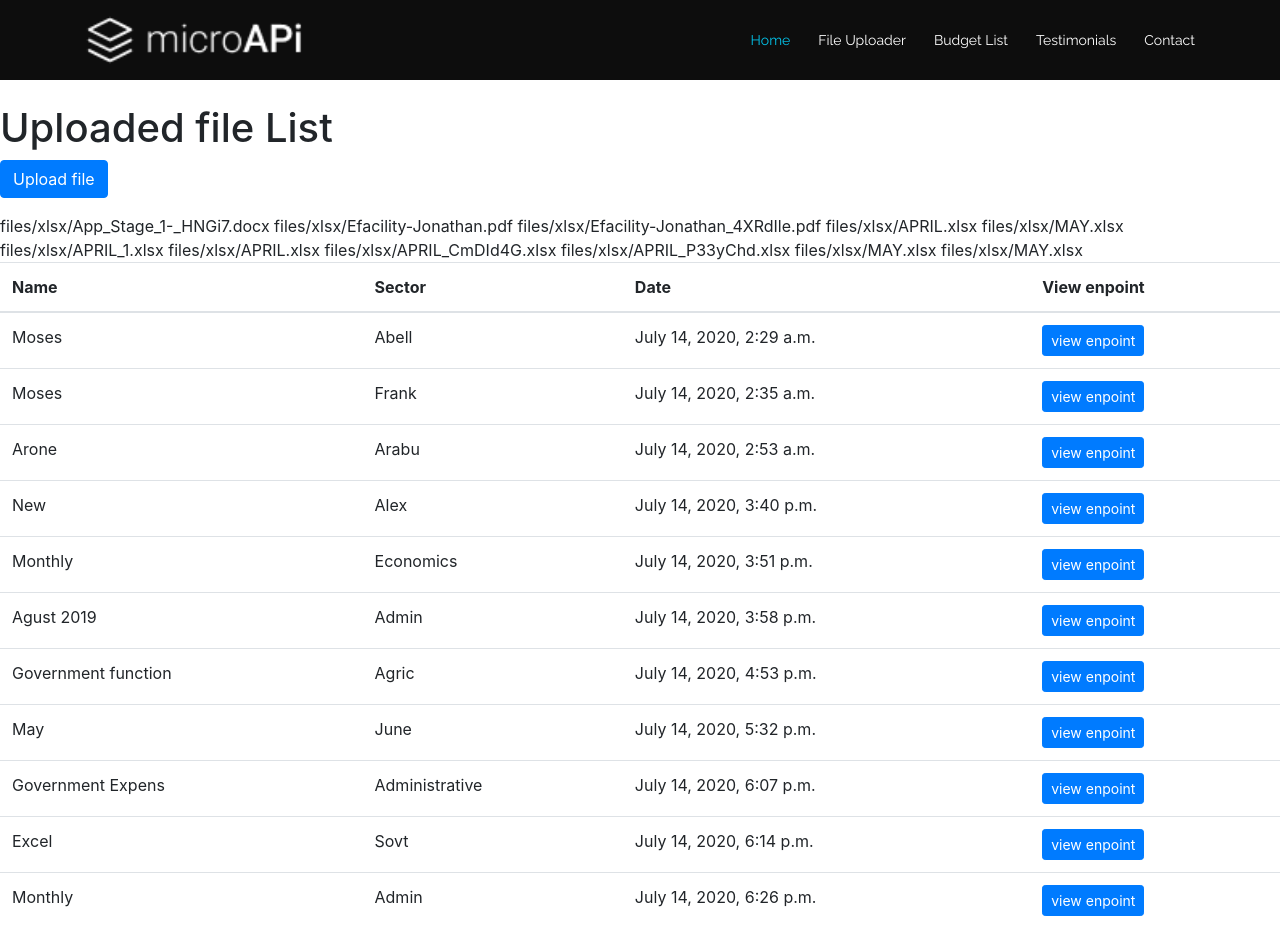
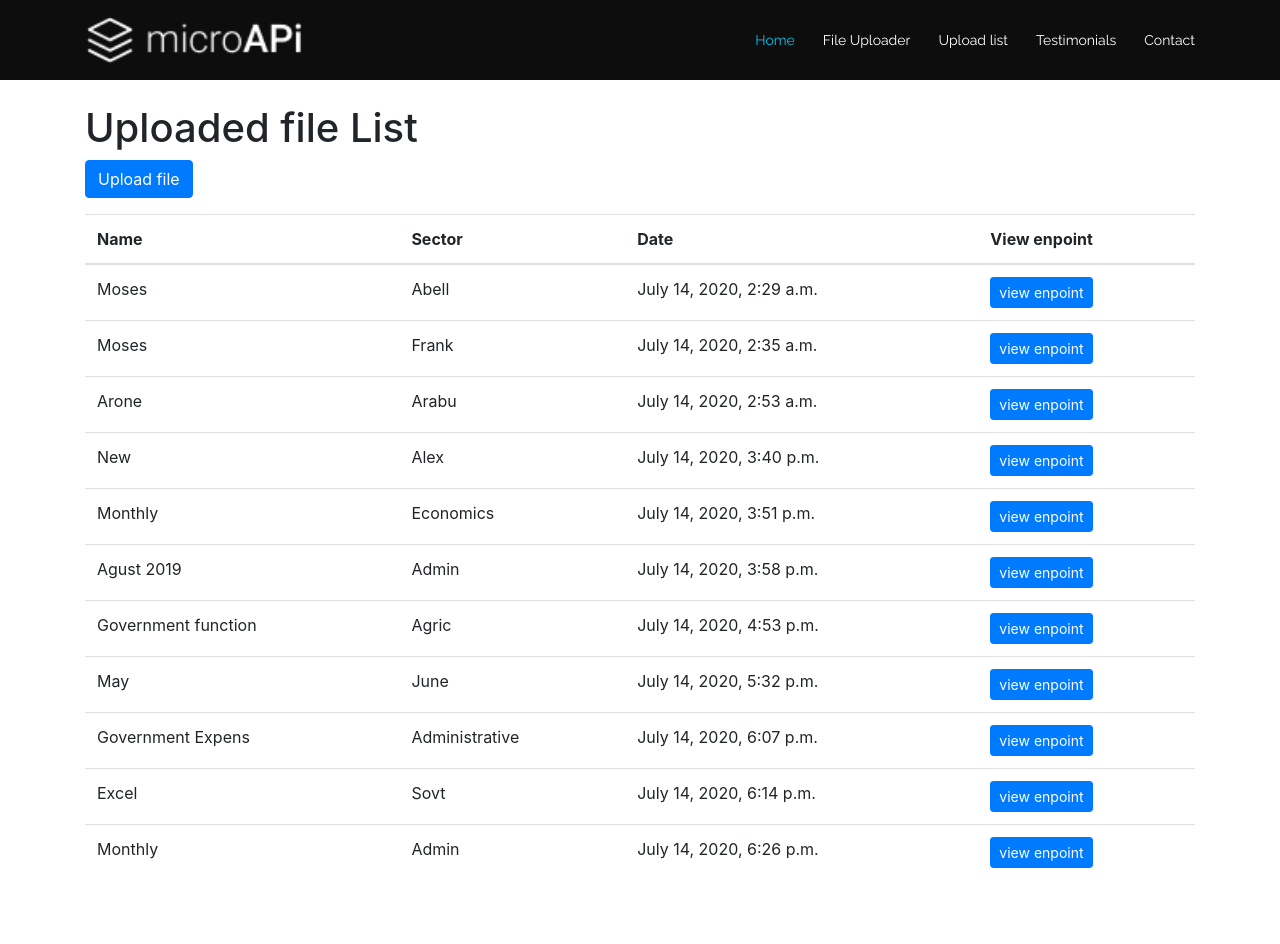
Before and after one commit to frank9th/ExcelMicro-Service, a Django app: page /file_list.html in a window 1280 px wide. After the commit the page ends 868 px from the top, so only its background shows below. Run offline with Django 3.2, Linux system fonts and the light colour scheme; data comes from the database, SQL or seed files in the repository; both versions use the stored data as it was after the commit; some libraries are stand-ins or nearby versions.

Commit message:
fixting minor bug

```diff
--- a/excel_parser/excelApi/templates/base.html
+++ b/excel_parser/excelApi/templates/base.html
@@ -63,8 +63,8 @@
           <li class="active"><a href="{% url 'index' %}">Home</a></li>
           <!--<li><a href="{% url 'upload_file' %}"> Upload File</a></li>-->
          <li><a href="{% url 'file_upload' %}">File Uploader</a></li>
-          <!--<li><a href="{% url 'file_list' %}">Upload list</a></li>-->
-          <li><a href="{% url 'budget' %}">Budget List</a></li>
+          <li><a href="{% url 'file_list' %}">Upload list</a></li>
+          <!--<li><a href="{% url 'budget' %}">Budget List</a></li>-->
           <li><a href="#testimonials">Testimonials</a></li>
 
           </li>
--- a/excel_parser/excelApi/templates/file_list.html
+++ b/excel_parser/excelApi/templates/file_list.html
@@ -4,6 +4,7 @@
 
 
 {% block content %}
+<div class="container">
 <h1> Uploaded file List</h1>
 <p><a href="{% url 'file_upload' %}" class ="btn btn-primary "> Upload file</a></p>
 <table class= "table">
@@ -23,11 +24,12 @@
 		<td> {{file.upload_at }}</td>
 		<td>
 			<a href="{% url 'excel_file' pk=file.id %}" class ="btn btn-primary btn-sm" target="blank"> view enpoint</a></td>
-			{{ file.xlsx }}
+			<!--{{ file.xlsx }}-->
+			<!--{{file.xlsx.url }}-->
 	{% endfor %}
-	<!--
-{{file.xlsx.url }}-->
+
 </tbody>
 </table>
+</div>
 
 {% endblock %}
--- a/excel_parser/excelApi/templates/file_upload.html
+++ b/excel_parser/excelApi/templates/file_upload.html
@@ -33,8 +33,9 @@
               Upload Excel file
             </p>
             <h4 class="section-title">  Your API > | Excel API</h4>
-            <p>
+            <p></p>
 
+           <div class="container" >
 
             <div class="section-title-divider"></div>
             <p class="section-description">      <p>example.xlsx </p>
@@ -46,6 +47,7 @@
 							{{ form|crispy }}
 							<button type="submit" class="btn btn-primary"> Upload file </button>
 						</form>
+			</div>
 
 
 
```
Also changed, not shown: excel_parser/excelApi/templates/excel_files.html (+27 -1 lines), excel_parser/db.sqlite3, 2 other files.
